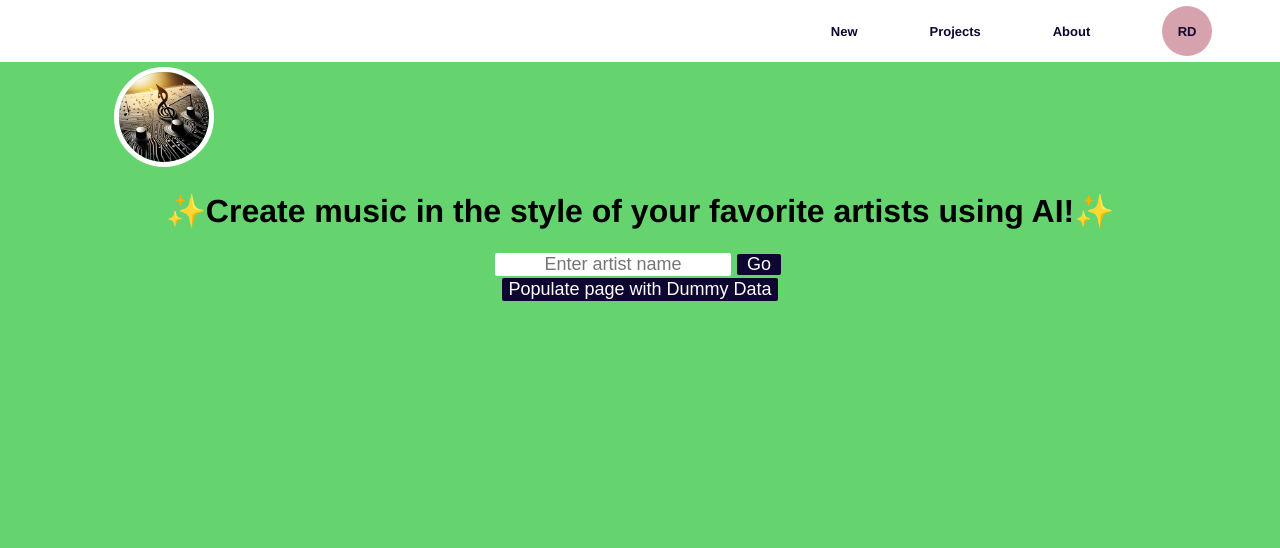
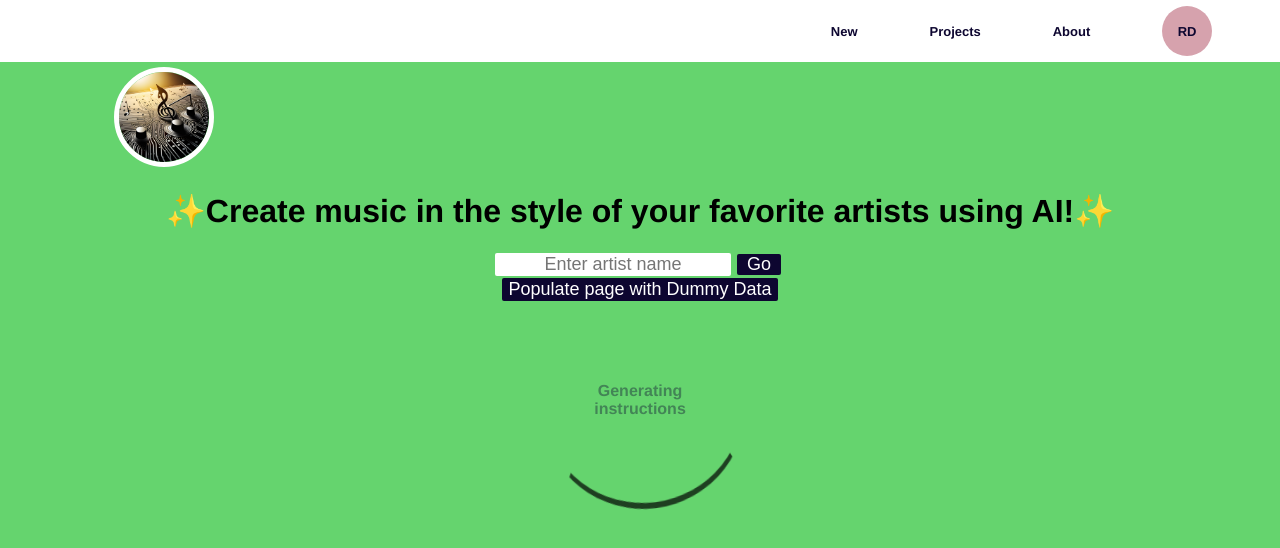
Before and after one commit to fxcircus/ai-music-producer, a React (Create React App) app: page / in a window 1280 px wide. Shown: the top 548 px of the page. Built offline with nearby package versions, Linux system fonts and the light colour scheme.

Commit message:
custom loader component

```diff
--- a/src/App.tsx
+++ b/src/App.tsx
@@ -4,6 +4,7 @@ import { useState } from "react";
 import Nav from './components/Nav/Nav'
 import NewProject from './components/NewProject/NewProject';
 import Experiment from './components/Experiment/Experiment';
+import Loader from './components/Loader/Loader';
 
 export default function App(): any  {
 
@@ -15,8 +16,8 @@ export default function App(): any  {
       <div className='project-area'>
         <NewProject />
         {/* <Experiment /> */}
+        <Loader text="Generating instructions"/>
       </div>
-
     </div>
   );
 }
--- /dev/null
+++ b/src/components/Loader/Loader.css
@@ -0,0 +1,51 @@
+.loader {
+    position: fixed;
+    top: 50%;
+    left: 50%;
+    transform: translate(-50%, -50%);
+    width: 200px;
+    height: 200px;
+}
+
+.arc {
+    position: absolute;
+    width: 100%;
+    height: 100%;
+    border: 3px solid transparent;
+    border-top: 6px solid black;
+    border-radius: 50%;
+    animation: spin 1s linear infinite;
+    opacity: 0.7;
+}
+
+.loader-text {
+    position: absolute;
+    top: 50%;
+    left: 50%;
+    transform: translate(-50%, -50%);
+    font-size: 16px;
+    color: var(--black-color);
+    text-align: center;
+    animation: fade 2.5s linear infinite;
+}
+
+@keyframes spin {
+    0% {
+        transform: rotate(0deg);
+    }
+    100% {
+        transform: rotate(360deg);
+    }
+}
+
+@keyframes fade {
+    0% {
+        opacity: 0;
+    }
+    50% {
+        opacity: 1;
+    }
+    100% {
+        opacity: 0;
+    }
+}
--- /dev/null
+++ b/src/components/Loader/Loader.tsx
@@ -0,0 +1,17 @@
+import React, { FC } from "react";
+import './Loader.css';
+
+interface LoaderProps {
+    text?: string;
+}
+
+const Loader: FC<LoaderProps> = ({ text }) => {
+    return (
+        <div className="loader">
+            <div className="arc"></div>
+            {text && <div className="loader-text">{text}</div>}
+        </div>
+    );
+};
+
+export default Loader;
```
